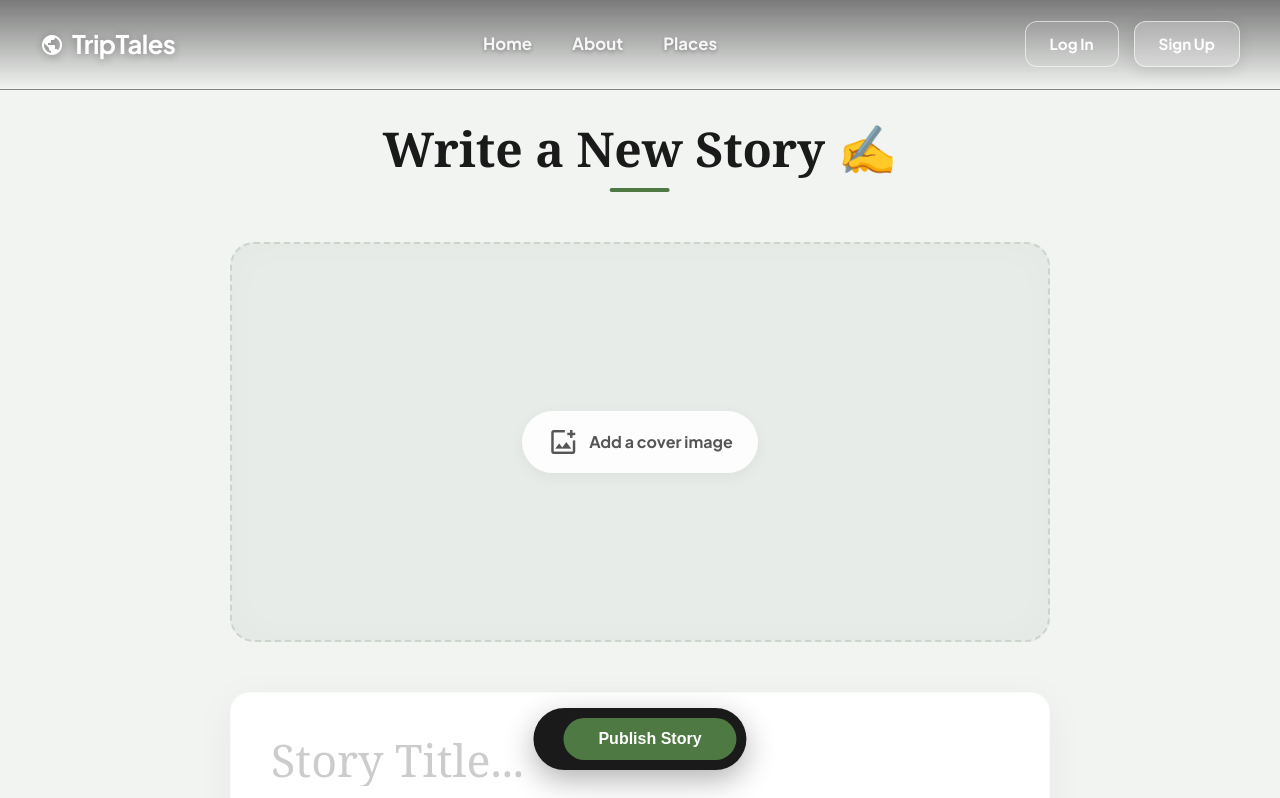
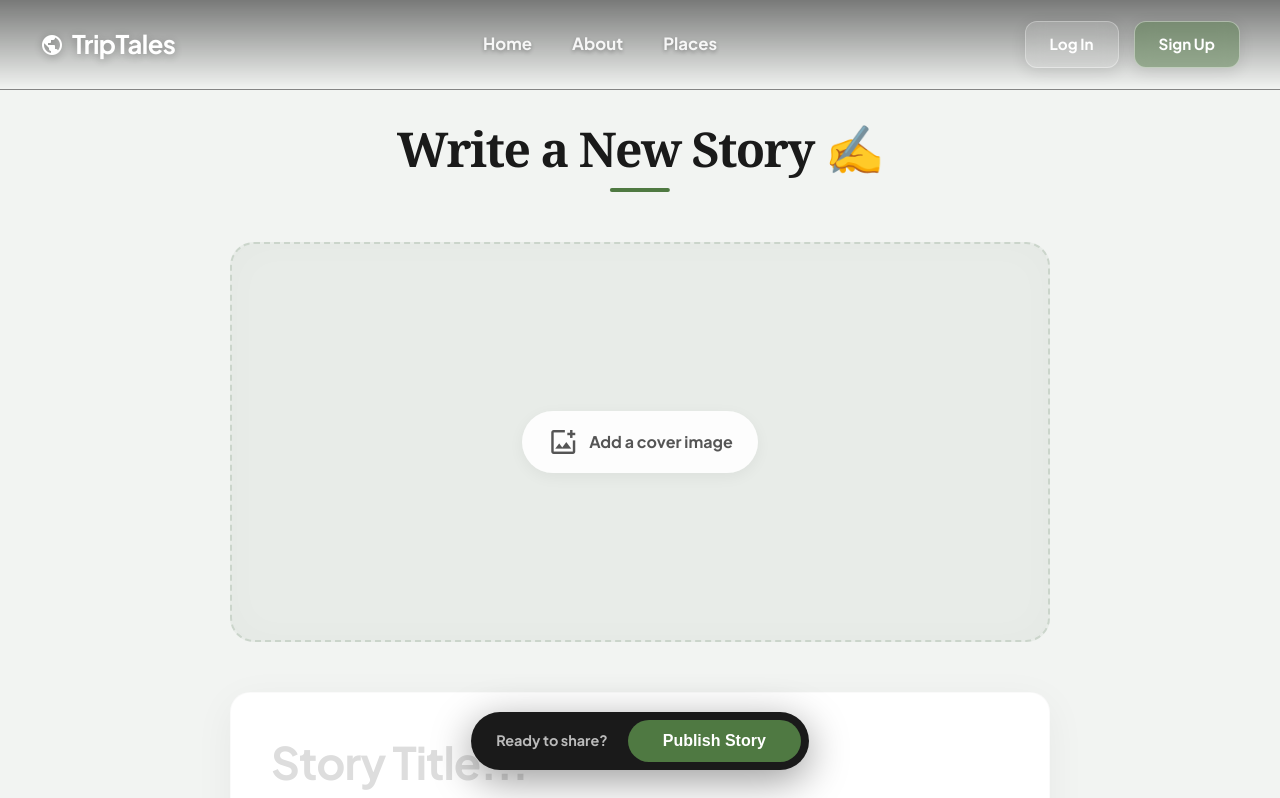
Before and after one commit to Feupierrre/TravelBlog, a React (Vite) app in the folder frontend/: page /write in a window 1280 px wide. Shown: the top 798 px of the page. Built offline with nearby package versions, Linux system fonts and the light colour scheme.

Commit message:
small edits in UI were made

```diff
--- a/frontend/src/components/Header.css
+++ b/frontend/src/components/Header.css
@@ -1,47 +1,27 @@
-
 .header {
-    position: fixed;
-    top: 0;
-    left: 0;
-    z-index: 1000;
-    width: 100%;
-    height: 90px;
+    position: fixed; top: 0; left: 0; z-index: 1000; width: 100%; height: 90px;
     background: linear-gradient(to bottom, rgba(0,0,0,0.5) 0%, rgba(0,0,0,0) 100%);
     border-bottom: 1px solid rgba(255, 255, 255, 0.08);
     transition: all 0.4s ease;
 }
 
 .header.scrolled {
-    background: rgba(220, 219, 214, 0.95);
-    backdrop-filter: blur(10px);
-    -webkit-backdrop-filter: blur(10px);
-    height: 80px;
-    box-shadow: 0 5px 20px rgba(0,0,0,0.1);
+    background: rgba(220, 219, 214, 0.95); backdrop-filter: blur(10px);
+    -webkit-backdrop-filter: blur(10px); height: 80px; box-shadow: 0 5px 20px rgba(0,0,0,0.1);
     border-bottom: 1px solid rgba(0,0,0,0.05);
 }
 
 .header-container {
-    max-width: 1400px;
-    margin: 0 auto;
-    padding: 0 40px;
-    height: 100%;
-    display: flex;
-    align-items: center;
+    max-width: 1400px; margin: 0 auto; padding: 0 40px;
+    height: 100%; display: flex; align-items: center;
     justify-content: space-between;
 }
 
 .logo {
-    font-family: var(--font-sans);
-    font-size: 1.6rem;
-    font-weight: 800;
-    color: #FFFFFF;
-    display: flex;
-    align-items: center;
-    gap: 8px;
-    text-decoration: none;
-    letter-spacing: -0.5px;
-    text-shadow: 0 2px 10px rgba(0,0,0,0.3);
-    transition: color 0.3s;
+    font-family: var(--font-sans); font-size: 1.6rem; font-weight: 800;
+    color: #FFFFFF; display: flex; align-items: center; gap: 8px;
+    text-decoration: none; letter-spacing: -0.5px;
+    text-shadow: 0 2px 10px rgba(0,0,0,0.3); transition: color 0.3s;
 }
 
 .header.scrolled .logo {
@@ -70,27 +50,8 @@
     align-items: center;
 }
 
-.btn-secondary {
-    font-weight: 600;
-    font-size: 0.95rem;
-    padding: 10px 24px;
-    border-radius: 12px;
-    background: rgba(255, 255, 255, 0.05);
-    backdrop-filter: blur(4px);
-    -webkit-backdrop-filter: blur(4px);
-    border: 1px solid rgba(255, 255, 255, 0.6);
-    color: #FFFFFF;
-    text-decoration: none;
-    transition: all 0.3s ease;
-}
 
-.btn-secondary:hover {
-    background: rgba(255, 255, 255, 0.2);
-    transform: translateY(-2px);
-    border-color: #FFFFFF;
-}
-
-.btn-primary {
+.btn-secondary, .btn-primary {
     font-weight: 600;
     font-size: 0.95rem;
     padding: 10px 24px;
@@ -105,13 +66,32 @@
     box-shadow: 0 4px 15px rgba(0,0,0,0.1);
 }
 
-.btn-primary:hover {
-    background: rgba(255, 255, 255, 0.35);
-    transform: translateY(-2px);
-    border-color: #FFFFFF;
-    box-shadow: 0 6px 20px rgba(0,0,0,0.2);
+.btn-secondary {
+    background: rgba(255, 255, 255, 0.1);
+    color: white;
+    border: 1px solid rgba(255, 255, 255, 0.3);
 }
 
+.btn-secondary:hover {
+    background: rgba(255, 255, 255, 0.25);
+    border-color: rgba(255, 255, 255, 0.6);
+    transform: translateY(-2px);
+    box-shadow: 0 5px 15px rgba(0,0,0,0.1);
+}
+
+.btn-primary {
+    background: rgba(79, 121, 66, 0.45);
+    color: white;
+    border: 1px solid rgba(255, 255, 255, 0.4);
+    box-shadow: 0 4px 15px rgba(0, 0, 0, 0.1);
+}
+
+.btn-primary:hover {
+    background: rgba(79, 121, 66, 0.6);
+    border-color: rgba(255, 255, 255, 0.7);
+    transform: translateY(-2px);
+    box-shadow: 0 8px 25px rgba(79, 121, 66, 0.3);
+}
 
 .user-menu {
     display: flex;
@@ -131,6 +111,23 @@
     text-shadow: 0 2px 5px rgba(0,0,0,0.2);
 }
 
+.header.scrolled .btn-secondary {
+    background: rgba(0, 0, 0, 0.05);
+    color: #1A1A1A;
+    border-color: rgba(0, 0, 0, 0.1);
+    backdrop-filter: none;
+}
+
+.header.scrolled .btn-primary {
+    background: rgba(79, 121, 66, 0.85);
+    border: none;
+    backdrop-filter: none;
+}
+
+.header.scrolled .btn-primary:hover {
+    background: rgba(79, 121, 66, 1);
+}
+
 .header.scrolled .link-write { color: #333; text-shadow: none; }
 
 .link-write:hover { color: #4F7942; transform: translateY(-1px); }
@@ -147,12 +144,18 @@
 }
 
 .btn-logout {
-    font-weight: 600; font-size: 0.9rem; padding: 8px 20px;
-    border-radius: 50px; cursor: pointer; transition: all 0.3s ease;
-    background: rgba(255, 255, 255, 0.1);
-    border: 1px solid rgba(255, 255, 255, 0.4);
-    color: rgba(255, 255, 255, 0.9);
-    backdrop-filter: blur(5px);
+    font-weight: 600;
+    font-size: 0.95rem;
+    padding: 10px 24px;
+    border-radius: 12px;
+    background: rgba(255, 255, 255, 0.2);
+    backdrop-filter: blur(10px);
+    -webkit-backdrop-filter: blur(10px);
+    border: 1px solid rgba(255, 255, 255, 0.6);
+    color: #FFFFFF;
+    text-decoration: none;
+    transition: all 0.3s ease;
+    box-shadow: 0 4px 15px rgba(0,0,0,0.1);
 }
 
 .header.scrolled .btn-logout {
@@ -162,14 +165,16 @@
 }
 
 .btn-logout:hover {
-    background: rgba(255, 255, 255, 0.25);
-    border-color: #FFFFFF;
-    color: #FFFFFF;
+    background: rgba(255, 69, 58, 0.25);
+    border-color: rgba(255, 69, 58, 0.5);
+    box-shadow: 0 0 15px rgba(255, 69, 58, 0.2);
+    color: #ffb7b3;
+    transform: translateY(-1px);
 }
 .header.scrolled .btn-logout:hover {
-    background: #f5f5f5;
-    color: #1A1A1A;
-    border-color: #aaa;
+    background: rgba(255, 69, 58, 0.15);
+    border-color: rgba(255, 69, 58, 0.4);
+    color: #d32f2f;
 }
 
 @media (max-width: 768px) {
--- a/frontend/src/pages/CreatePostPage.css
+++ b/frontend/src/pages/CreatePostPage.css
@@ -11,13 +11,14 @@
     text-align: center;
     font-family: var(--font-serif);
     font-size: 3rem;
-    font-weight: 700;
+    font-weight: 800;
     margin-bottom: 50px;
     color: #1A1A1A;
     position: relative;
     display: inline-block;
     left: 50%;
     transform: translateX(-50%);
+    letter-spacing: -1.5px;
 }
 
 .page-header-title::after {
@@ -81,17 +82,18 @@
 .editor-title {
     width: 100%;
     border: none;
+    border-bottom: 2px solid #EEE;
     outline: none;
-    font-family: var(--font-serif);
+    font-family: var(--font-sans);
     font-size: 2.8rem;
     font-weight: 800;
     color: #1A1A1A;
     background: transparent;
-    margin-bottom: 20px;
-    line-height: 1.2;
+    padding-bottom: 10px;
+    transition: border-color 0.3s;
+    letter-spacing: -1px;
 }
-
-.editor-title::placeholder { color: #CCC; font-weight: 400; }
+.editor-title::placeholder { color: #DDD; font-weight: 700; }
 
 .editor-location {
     width: 100%;
@@ -322,19 +324,29 @@
 .editor-footer {
     position: fixed;
     bottom: 30px;
-    left: 50%;
-    transform: translateX(-50%);
+    left: 0%;
+    right: 0%;
+    width: 100%;
+    display: flex;
+    justify-content: center;
+    align-items: center;
     z-index: 100;
+    pointer-events: none;
+}
+
+.footer-pill{
     background: #1A1A1A;
-    padding: 10px 10px 10px 30px;
+    padding: 8px 8px 8px 25px;
     border-radius: 60px;
     display: flex;
     align-items: center;
     gap: 20px;
-    box-shadow: 0 10px 30px rgba(0,0,0,0.3);
-    color: white;
+    box-shadow: 0 10px 40px rgba(0,0,0,0.4);
+    pointer-events: auto;
+    color: rgba(255, 255, 255, 0.7);
+    font-size: 0.9rem;
     font-weight: 600;
-    font-size: 0.9rem;
+    font-family: var(--font-sans);
 }
 
 .btn-publish {
@@ -346,14 +358,17 @@
     border: none;
     border-radius: 50px;
     cursor: pointer;
-    transition: all 0.2s;
-}
+    transition: all 0.2s cubic-bezier(0.175, 0.885, 0.32, 1.275);}
 
 .btn-publish:hover {
     background: var(--color-primary-hover);
     transform: scale(1.05);
 }
 
+.btn-publish:active {
+    transform: scale(0.95);
+}
+
 @media (max-width: 768px) {
     .create-container { padding: 100px 20px 100px 20px; }
     .editor-block::before { display: none; }
--- a/frontend/src/pages/CreatePostPage.jsx
+++ b/frontend/src/pages/CreatePostPage.jsx
@@ -190,9 +190,12 @@ const CreatePostPage = () => {
                         </button>
                     </div>
                     <div className="editor-footer">
-                        <button type="submit" className="btn-publish" disabled={isSubmitting}>
-                            {isSubmitting ? 'Publishing...' : 'Publish Story'}
-                        </button>
+                        <div className="footer-pill">
+                                <span>Ready to share?</span>
+                                <button type="submit" className="btn-publish" disabled={isSubmitting}>
+                                    {isSubmitting ? 'Publishing...' : 'Publish Story'}
+                                </button>
+                        </div>
                     </div>
                 </form>
             </div>
--- a/frontend/src/pages/PostPage.jsx
+++ b/frontend/src/pages/PostPage.jsx
@@ -23,7 +23,7 @@ const PostPage = () => {
             });
     }, [slug]);
 
-    if (isLoading) return <div style={{ height: '100vh', display: 'flex', alignItems: 'center', justifyContent: 'center' }}>Загрузка истории... 🌿</div>;
+    if (isLoading) return <div style={{ height: '100vh', display: 'flex', alignItems: 'center', justifyContent: 'center' }}>Loading history...🌿</div>;
     if (!post) return <div className="container" style={{ padding: '40px' }}>Post was not Found😢</div>;
 
     return (
--- a/frontend/src/pages/RegisterPage.jsx
+++ b/frontend/src/pages/RegisterPage.jsx
@@ -45,6 +45,7 @@ const RegisterPage = () => {
                             className="form-input"
                             value={username}
                             onChange={(e) => setUsername(e.target.value)}
+                            placeholder="Enter your username"
                             required
                         />
                     </div>
@@ -56,6 +57,7 @@ const RegisterPage = () => {
                             className="form-input"
                             value={email}
                             onChange={(e) => setEmail(e.target.value)}
+                            placeholder="Enter your email"
                             required
                         />
                     </div>
@@ -67,6 +69,7 @@ const RegisterPage = () => {
                             className="form-input"
                             value={password}
                             onChange={(e) => setPassword(e.target.value)}
+                            placeholder="••••••••"
                             required
                         />
                     </div>
```
